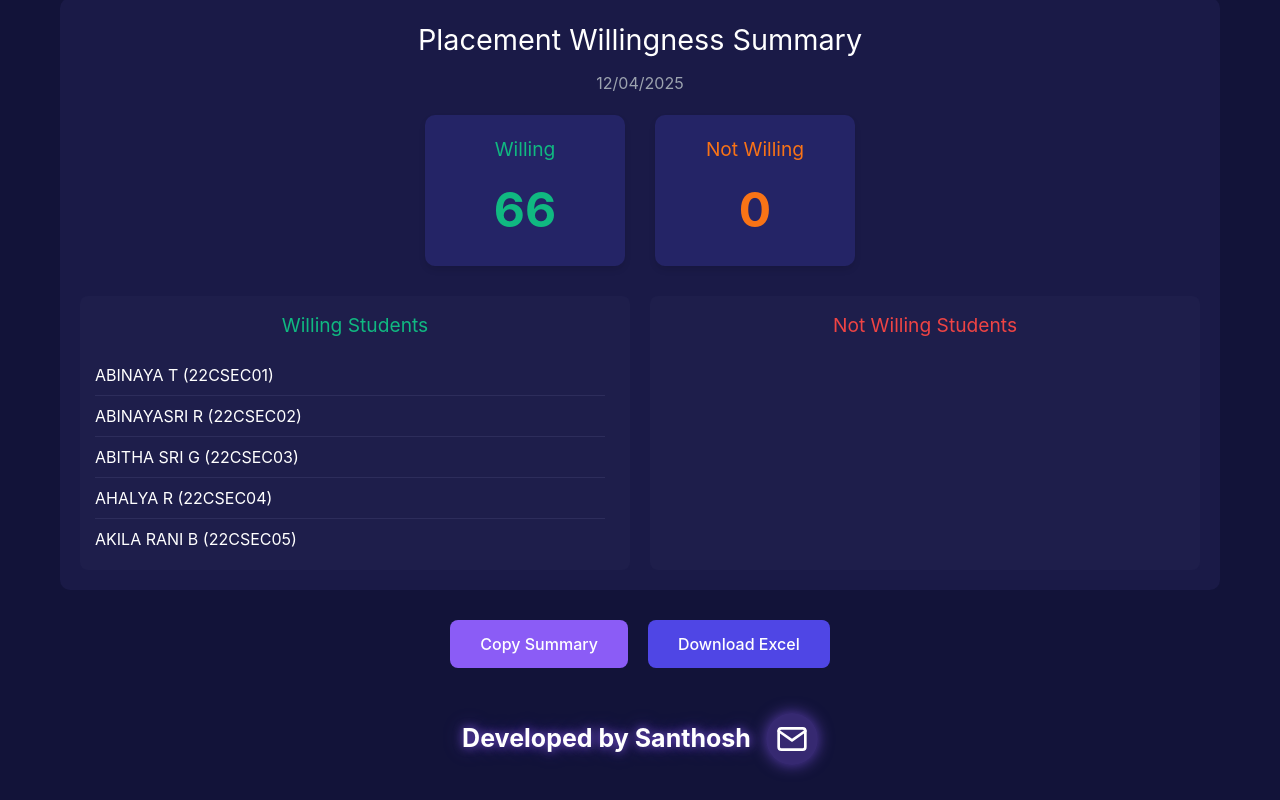
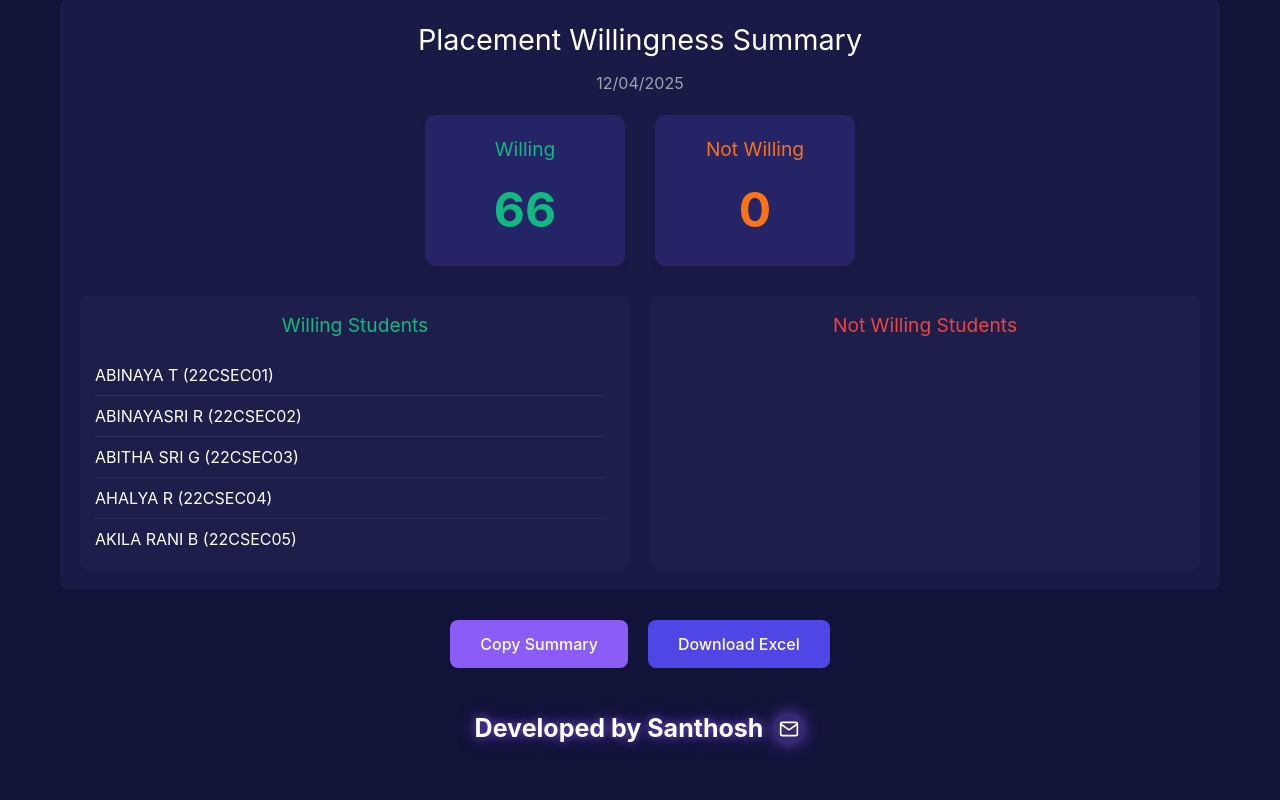
Before and after one commit to Santhozhh/placement-list-portal, a React (Vite) app: page / in a window 1280 px wide. Shown: the part 752-1552 px from the top of the page. Built offline with nearby package versions, Linux system fonts and the light colour scheme.

Commit message:
rearrangement fixed

```diff
--- a/src/App.css
+++ b/src/App.css
@@ -631,13 +631,19 @@ tr:nth-child(10) { animation-delay: 0.5s; }
   flex-direction: row;
   justify-content: center;
   align-items: center;
-  gap: 15px;
+  gap: 10px;
+}
+
+.footer span {
+  display: inline-flex;
+  align-items: center;
+  height: 32px;
 }
 
 .contact-icon {
   color: white;
   cursor: pointer;
-  padding: 10px;
+  padding: 6px;
   border-radius: 50%;
   background-color: rgba(139, 92, 246, 0.3);
   display: flex;
@@ -645,6 +651,8 @@ tr:nth-child(10) { animation-delay: 0.5s; }
   align-items: center;
   box-shadow: 0 0 15px rgba(139, 92, 246, 0.6);
   transition: all 0.3s ease;
+  height: 32px;
+  width: 32px;
 }
 
 .contact-icon:hover {
--- a/src/App.tsx
+++ b/src/App.tsx
@@ -237,9 +237,9 @@ ${notWillingStudents.map(student => `${student["SI. NO"]}. ${student.NAME} (${st
           <thead>
             <tr>
               <th>SI. NO</th>
+              <th>REGNO</th>
+              <th>ROLL NO</th>
               <th>NAME</th>
-              <th>ROLL NO</th>
-              <th>REGNO</th>
               <th>ACTIONS</th>
             </tr>
           </thead>
@@ -259,9 +259,9 @@ ${notWillingStudents.map(student => `${student["SI. NO"]}. ${student.NAME} (${st
                   }}
                 >
                   <td>{student["SI. NO"]}</td>
+                  <td>{student.REGNO}</td>
+                  <td>{student["ROLL NO"]}</td>
                   <td>{student.NAME}</td>
-                  <td>{student["ROLL NO"]}</td>
-                  <td>{student.REGNO}</td>
                   <td>
                     <div className="status-buttons">
                       <motion.button
```
